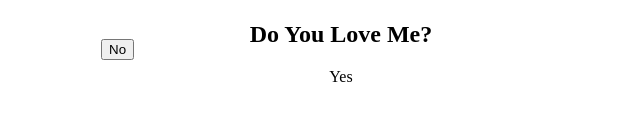
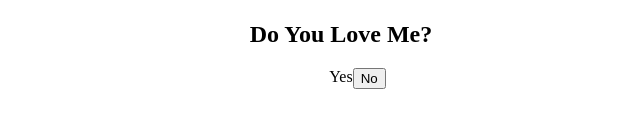
Before and after one commit to Ayushoopp/propYourCrush, a plain HTML site: page index.html in a window 1280 px wide. Shown: the part 311-438 px from the top of the page, without its empty margins (299-939 px from the left). Drawn offline with Linux system fonts and the light colour scheme.

Commit message:
Add files via upload

```diff
--- a/index.html
+++ b/index.html
@@ -8,14 +8,13 @@
     <style>
         button{
   position: absolute;
-  top: 350px;
-  left: 400px;
+
 }
 
-button:hover{
+/* button:hover{
   left: 200px;
   top: 200x;
-}
+} */
 
 
     </style>
@@ -26,7 +25,7 @@ button:hover{
 
     <h2>Do You Love Me?</h2>
     <a id="yes">Yes</a>
-    <button id="no">No</button>
+    <button id="no" onclick="style.left='100px'">No</button>
 </center>
 </body>
 <script>
@@ -34,6 +33,7 @@ button:hover{
 
 sayes.addEventListener("click", function(){
     alert("Yay! You Love Me Let's Go To OYO");
+
 });
 
 
```
